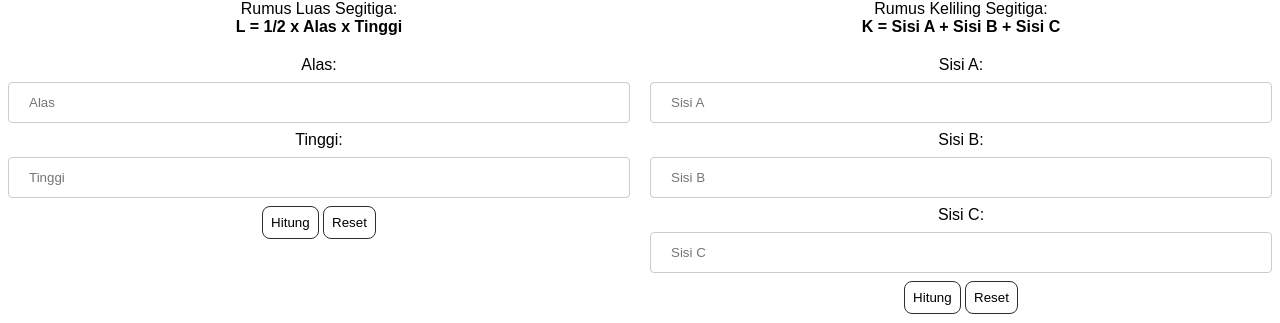
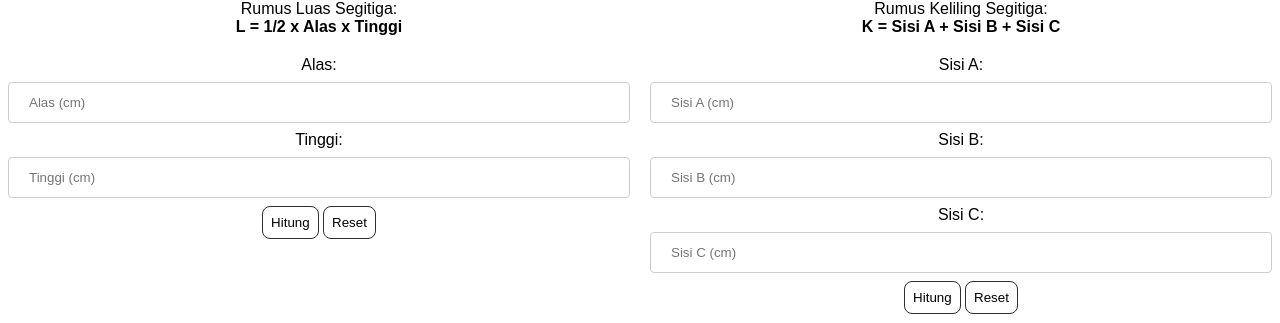
Before and after one commit to revou-fundamental-course/16-jun-25-usertobby, a plain HTML site: page index.html in a window 1280 px wide. Shown: the part 500-823 px from the top of the page. Drawn offline with Linux system fonts and the light colour scheme.

Commit message:
New Changes

```diff
--- a/index.html
+++ b/index.html
@@ -50,12 +50,12 @@
 
                 <div>
                     <label for="alas">Alas:</label>
-                    <input type="number" id="alas" name="alas" placeholder="Alas" required>
+                    <input type="number" id="alas" name="alas" placeholder="Alas (cm)" required>
                 </div>
 
                 <div>
                     <label for="tinggi">Tinggi:</label>
-                    <input type="number" id="tinggi" name="tinggi" placeholder="Tinggi" required>
+                    <input type="number" id="tinggi" name="tinggi" placeholder="Tinggi (cm)" required>
                 </div>
 
                 <div class="form-button">
@@ -90,17 +90,17 @@
 
                 <div>
                     <label for="sisiA">Sisi A:</label>
-                    <input type="number" id="sisiA" name="sisiA" placeholder="Sisi A" required>
+                    <input type="number" id="sisiA" name="sisiA" placeholder="Sisi A (cm)" required>
                 </div>
 
                 <div>
                     <label for="sisiB">Sisi B:</label>
-                    <input type="number" id="sisiB" name="sisiB" placeholder="Sisi B" required>
+                    <input type="number" id="sisiB" name="sisiB" placeholder="Sisi B (cm)" required>
                 </div>
 
                 <div>
                     <label for="sisiC">Sisi C:</label>
-                    <input type="number" id="sisiC" name="sisiC" placeholder="Sisi C" required>
+                    <input type="number" id="sisiC" name="sisiC" placeholder="Sisi C (cm)" required>
                 </div>
 
                 <div class="form-button">
```
